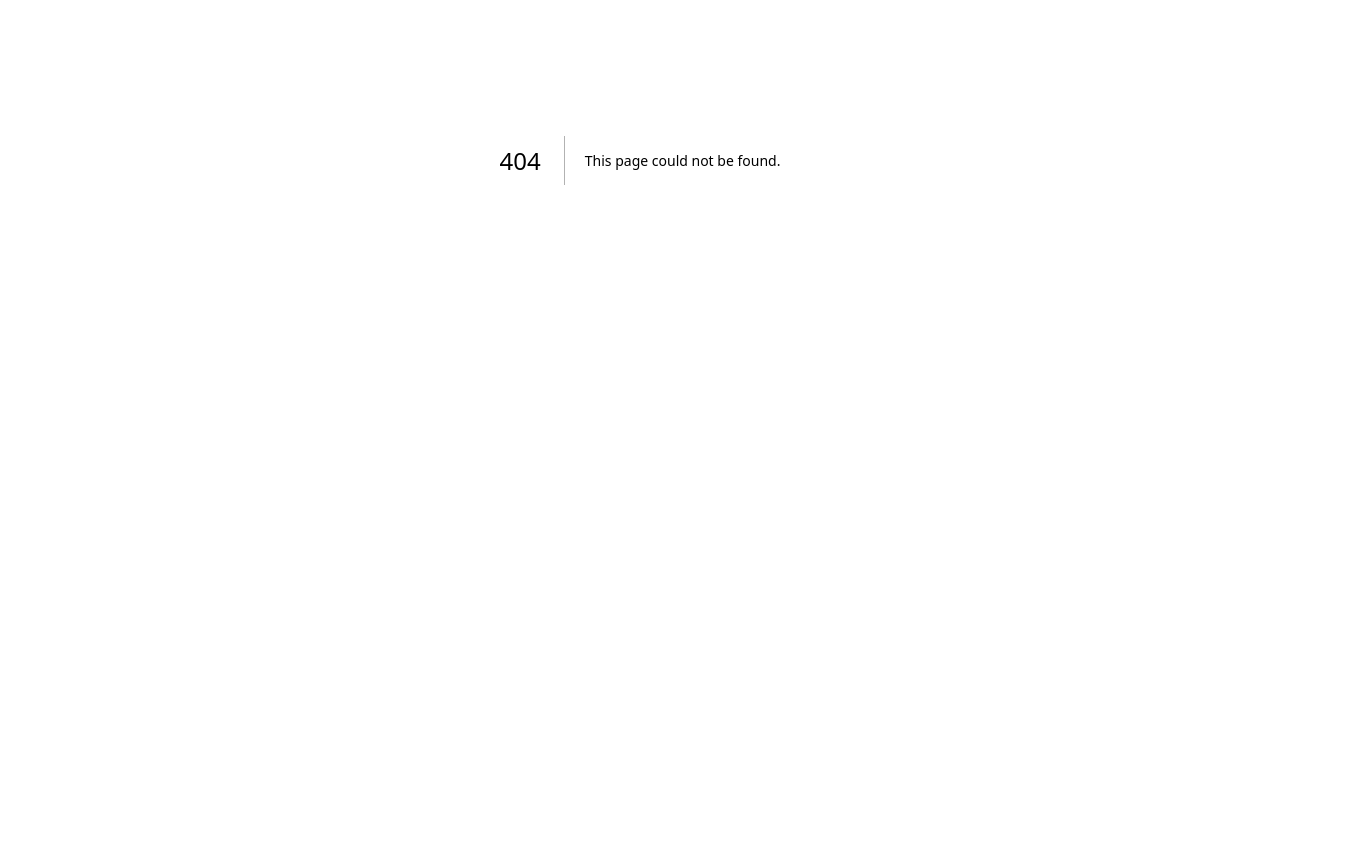
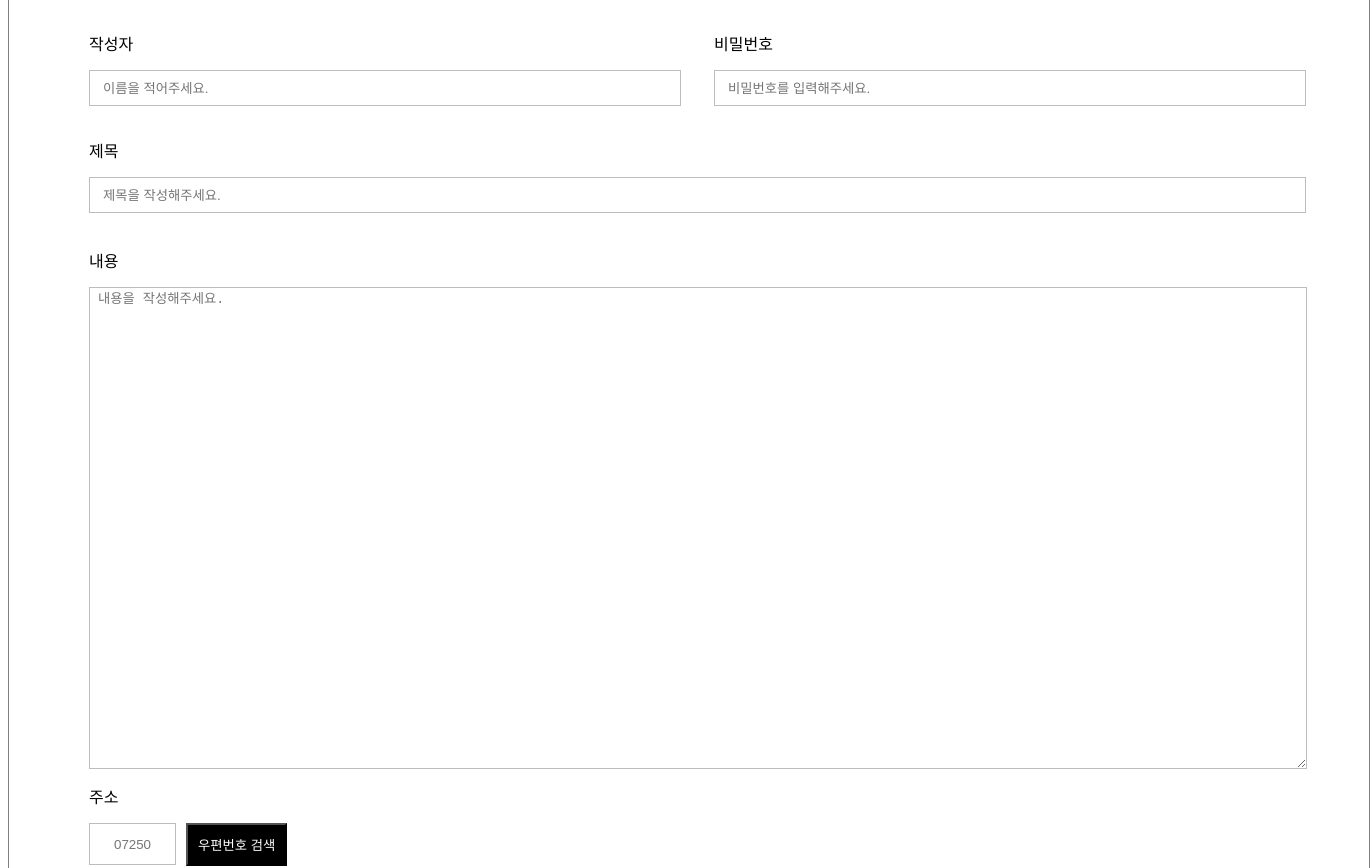
Before and after one commit to fkclfm/codecamp-portfoilo, a Next.js app: page /board/new in a window 1280 px wide. Before the commit this address had no page. Shown: the part 240-1108 px from the top of the page, 1370 px wide, since content can reach past the window. Before the commit the page ends 800 px from the top, so only its background shows below. Built offline with nearby package versions, Linux system fonts and the light colour scheme.

Commit message:
코드캠프 포트폴리오 게시판 작성

```diff
--- a/pages/_app.js
+++ b/pages/_app.js
@@ -1,4 +1,4 @@
-import "@/styles/globals.css";
+
 
 export default function App({ Component, pageProps }) {
   return <Component {...pageProps} />;
--- a/pages/_document.js
+++ /dev/null
@@ -1,13 +0,0 @@
-import { Html, Head, Main, NextScript } from "next/document";
-
-export default function Document() {
-  return (
-    <Html lang="en">
-      <Head />
-      <body>
-        <Main />
-        <NextScript />
-      </body>
-    </Html>
-  );
-}
--- a/pages/api/hello.js
+++ /dev/null
@@ -1,5 +0,0 @@
-// Next.js API route support: https://nextjs.org/docs/api-routes/introduction
-
-export default function handler(req, res) {
-  res.status(200).json({ name: "John Doe" });
-}
--- /dev/null
+++ b/pages/board/new/index.js
@@ -0,0 +1,51 @@
+import {
+  Wrapper, HeaderTitle, Title, TitleText, Content,
+  ContentTitle, ContentArea, Address,
+  ContentBox, Btn, UploadBox, Upload, RegisterBtn
+} from "../../../styles/emotion"
+
+export default function Board() {
+
+
+  return (
+    <Wrapper>
+      <TitleText>게시물 등록</TitleText>
+      <HeaderTitle>
+        <Title>
+          <label htmlFor="writter">작성자</label>
+          <ContentTitle type="text" placeholder="이름을 적어주세요." />
+        </Title>
+        <Title>
+          <label for="password">비밀번호</label>
+          <ContentTitle type="password" placeholder="비밀번호를 입력해주세요." />
+        </Title>
+      </HeaderTitle>
+      <label for="title">제목</label>
+      <Content type="text" placeholder="제목을 작성해주세요." />
+      <label for="content">내용</label>
+      <ContentArea cols="50" rows="10" placeholder="내용을 작성해주세요."></ContentArea>
+      <label htmlFor="area">주소</label>
+      <ContentBox>
+        <Address type="text" placeholder="07250" />
+        <Btn>우편번호 검색</Btn>
+      </ContentBox>
+      <Content type="text" />
+      <Content type="text" />
+      <label htmlFor="youtube">유튜브</label>
+      <Content type="text" placeholder="링크를 복사해주세요." />
+      <label htmlFor="picture">사진 첨부</label>
+      <UploadBox>
+        <Upload></Upload>
+        <Upload></Upload>
+        <Upload></Upload>
+      </UploadBox>
+      <label htmlFor="main-setting">매인 설정</label>
+      <ContentBox>
+        <input type="radio" name="youtube" id="" /> 유튜브
+        <input type="radio" name="youtube" id="" /> 사진
+      </ContentBox>
+      <RegisterBtn>등록하기</RegisterBtn>
+    </Wrapper>
+  )
+
+}
--- /dev/null
+++ b/styles/emotion.js
@@ -0,0 +1,95 @@
+import styled from "@emotion/styled";
+
+
+export const TitleText = styled.h1`
+  font-size : 36px;
+  text-align: center;
+  padding-bottom: 45px;
+`
+
+export const Wrapper = styled.div`
+  width: 1200px;
+  display: flex;
+  flex-direction: column;
+  justify-content: center;
+  border: 1px solid gray;
+  margin: 60px auto;
+  padding: 50px 80px;
+  gap: 15px;
+`
+export const HeaderTitle = styled.div`
+  display: flex;
+  flex-direction: row;
+  justify-content: space-between;
+  gap: 33px;
+`
+
+export const Title = styled.div`
+  width: 600px;
+  height: 92px;
+  gap: 15px;
+  display: flex;
+  flex-direction: column;
+`
+
+export const ContentTitle = styled.input`
+  width: 575px;
+  height: 32px;
+  border: 1px solid #BDBDBD;
+  padding-left: 13px;
+`
+
+export const Content = styled.input`
+  width: 100%;
+  height: 32px;
+  border: 1px solid #BDBDBD;
+  padding-left: 13px;
+  margin-bottom: 20px;
+`
+
+export const ContentArea = styled.textarea`
+  width: 1200px;
+  height: 480px;
+  padding: 0 8px;
+  border: 1px solid #BDBDBD;
+`
+export const ContentBox = styled.div`
+  display: flex;
+  flex-direction: row;
+  gap: 10px;
+`
+
+export const Address = styled.input`
+  width: 77px;
+  height: 32px;
+  border: 1px solid #BDBDBD;
+  padding: 4px;
+  text-align: center;
+`
+export const Btn = styled.button`
+  background-color: black;
+  color: white;
+  padding: 10px;
+`
+
+export const UploadBox = styled.div`
+  width: 282px;
+  height: 78px;
+  display: flex;
+  flex-direction: row;
+  justify-content: space-between;
+`
+
+export const Upload = styled.div`
+  width: 78px;
+  height: 78px;
+  background-color: gray;
+`
+export const RegisterBtn = styled.button`
+  width: 178px;
+  height: 52px;
+  color: black;
+  background-color: #FFD600;
+  border: transparent;
+  margin: 0 auto;
+`
```
Also changed, not shown: package.json (+9 -3 lines), pages/index.js (+1 -99 lines), 2 other files (tests, documents, lock files or other folders).
